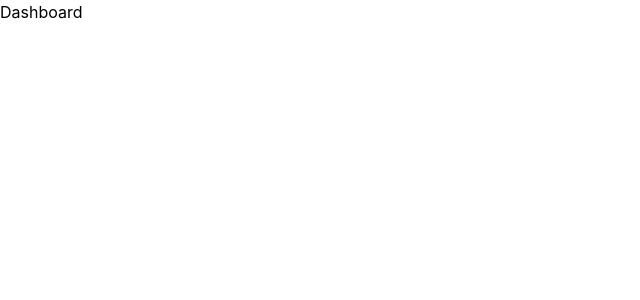
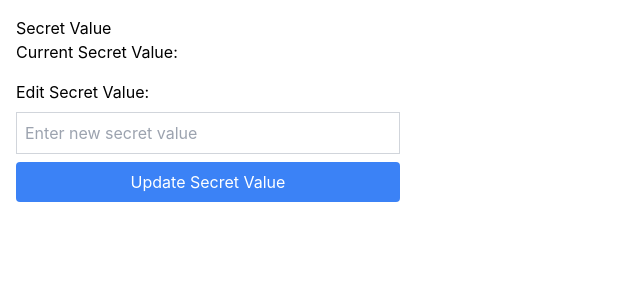
Before and after one commit to EphemeralRhythm/soleye-assessment, a React (Vite) app: page /dashboard in a window 1280 px wide. Shown: the top 300 px of the page, without its empty margins (0-640 px from the left). Built offline with nearby package versions, Linux system fonts and the light colour scheme; no server answers; sample sign-in values are in the browser's storage.

Commit message:
linked front end with backend

```diff
--- a/package.json
+++ b/package.json
@@ -11,6 +11,7 @@
   },
   "dependencies": {
     "@types/react-router-dom": "^5.3.3",
+    "axios": "^1.7.7",
     "react": "^18.3.1",
     "react-dom": "^18.3.1",
     "react-icons": "^5.3.0",
--- a/src/App.tsx
+++ b/src/App.tsx
@@ -1,11 +1,18 @@
 import React from "react";
-import { BrowserRouter as Router } from "react-router-dom";
-import Routes from "./routes";
+import { BrowserRouter as Router, Routes, Route } from "react-router-dom";
+
+import Home from "./pages/Home";
+import Login from "./pages/Login";
+import Dashboard from "./pages/Dashboard";
 
 const App: React.FC = () => {
   return (
     <Router>
-      <Routes />
+      <Routes>
+        <Route path="/" element={<Home />} />
+        <Route path="/login" element={<Login />} />
+        <Route path="/dashboard" element={<Dashboard />} />
+      </Routes>
     </Router>
   );
 };
--- a/src/components/Navbar.tsx
+++ b/src/components/Navbar.tsx
@@ -1,5 +1,5 @@
 import { useState, useRef, useEffect } from "react";
-import {Link} from "react-router-dom";
+import { Link } from "react-router-dom";
 
 import { HiChevronDown } from "react-icons/hi";
 import goDaddyTextLogo from "../assets/logos/text-logo.svg";
@@ -81,15 +81,23 @@ const Navbar: React.FC = () => {
               Sign In{" "}
               <HiChevronDown
                 className={`inline ml-1
-              ${isDropdownOpen ? 'rotate-180' : 'rotate-0' }
+              ${isDropdownOpen ? "rotate-180" : "rotate-0"}
               `}
               />
             </h3>
 
             {isDropdownOpen && (
-              <div className="absolute right-0 mt-2 bg-white shadow-lg rounded-lg w-60 p-4 text-gray-700 z-40">
-                <Link to="/login" className="w-full">Log In</Link>
-                <h1 className="w-full">Sign Up</h1>
+              <div className="flex flex-col absolute right-0 mt-2 bg-white shadow-lg rounded-lg w-60 p-4 text-gray-700 z-40">
+                <div className="w-full hover:bg-gray-100">
+                  <Link to="/login" className="w-full block">
+                    Log In
+                  </Link>
+                </div>
+                <div className="w-full hover:bg-gray-100">
+                  <Link to="/register" className="w-full block">
+                    Sign Up
+                  </Link>
+                </div>
               </div>
             )}
           </div>
--- a/src/pages/Dashboard.tsx
+++ b/src/pages/Dashboard.tsx
@@ -1,5 +1,100 @@
+import { useEffect, useState } from "react";
+import { useNavigate } from "react-router-dom";
+import axios from "axios";
+
 const Dashboard: React.FC = () => {
-  return <h1>Dashboard</h1>;
+  const navigate = useNavigate();
+  const [value, setValue] = useState("");
+  const [inputValue, setInputValue] = useState();
+
+  const getToken = () => {
+    const token = localStorage.getItem("token");
+    if (!token) {
+      navigate("/login");
+      return null;
+    }
+    return token;
+  };
+
+  const fetchCrudData = async () => {
+    const token = getToken();
+    if (!token) return;
+
+    try {
+      const response = await axios.get("http://localhost:5000/api/crud", {
+        headers: {
+          Authorization: `Bearer ${token}`,
+        },
+      });
+
+      console.log("Response Data:", response.data);
+      setValue(response.data.value);
+    } catch (error: any) {
+      if (error.response && error.response.status === 403) {
+        navigate("/login");
+      } else {
+        console.error("An error occurred:", error.message || error);
+      }
+    }
+  };
+
+  const handleSubmit = async (e: React.FormEvent<HTMLFormElement>) => {
+    e.preventDefault();
+
+    const token = getToken();
+    if (!token) return;
+
+    try {
+      await axios.post(
+        "http://localhost:5000/api/crud",
+        { value: inputValue },
+        {
+          headers: {
+            Authorization: `Bearer ${token}`,
+          },
+        }
+      );
+
+      setValue(inputValue);
+    } catch (error: any) {
+      if (error.response && error.response.status === 403) {
+        navigate("/login");
+      } else {
+        console.error("An error occurred:", error.message || error);
+      }
+    }
+  };
+
+  useEffect(() => {
+    fetchCrudData();
+  }, []);
+
+  return (
+    <div className="p-4">
+      <h2>Secret Value</h2>
+      <p>Current Secret Value: {value}</p>
+
+      <form onSubmit={handleSubmit} className="mt-4 flex flex-col">
+        <label htmlFor="Change The Secret Value" className="block mb-2">
+          Edit Secret Value:
+        </label>
+        <input
+          type="text"
+          id="newValue"
+          value={inputValue}
+          onChange={(e) => setInputValue(e.target.value)}
+          className="border border-gray-300 p-2 w-full max-w-96"
+          placeholder="Enter new secret value"
+        />
+        <button
+          type="submit"
+          className="mt-2 px-4 py-2 bg-blue-500 text-white rounded max-w-96"
+        >
+          Update Secret Value
+        </button>
+      </form>
+    </div>
+  );
 };
 
 export default Dashboard;
--- a/src/pages/Login.tsx
+++ b/src/pages/Login.tsx
@@ -1,12 +1,44 @@
+import { useState } from "react";
+import { useNavigate } from "react-router-dom";
+import { Link } from "react-router-dom";
+import axios from "axios";
+
 const LoginPage: React.FC = () => {
+  const [email, setEmail] = useState();
+  const [password, setPassword] = useState();
+
+  const navigate = useNavigate();
+
+  const handleSubmit = async (e: React.FormEvent<HTMLFormElement>) => {
+    e.preventDefault();
+
+    try {
+      const response = await axios.post(
+        "http://localhost:5000/api/auth/login",
+        {
+          email,
+          password,
+        }
+      );
+
+      localStorage.setItem("token", response.data.token);
+      navigate("/dashboard");
+    } catch (error: any) {
+      if (error.response) {
+        alert(`Login failed: ${error.response.data.message}`);
+      } else {
+        alert("An error occurred. Please try again later.");
+      }
+      console.error("Error logging in:", error);
+    }
+  };
+
   return (
     <div className="flex min-h-screen bg-gray-100 items-center justify-center">
       <div className="bg-white shadow-md rounded-lg p-8 w-full max-w-md">
         <h2 className="text-2xl font-bold text-center text-gray-800">Login</h2>
-        <p className="text-center text-gray-600 text-sm mt-2">
-          Welcome back
-        </p>
-        <form className="mt-6">
+        <p className="text-center text-gray-600 text-sm mt-2">Welcome back</p>
+        <form className="mt-6" onSubmit={handleSubmit}>
           <div className="mb-4">
             <label htmlFor="email" className="block text-gray-700 font-medium">
               Email Address
@@ -15,19 +47,24 @@ const LoginPage: React.FC = () => {
               type="email"
               id="email"
               placeholder="you@example.com"
+              onChange={(e) => setEmail(e.target.value)}
               className="mt-2 w-full p-3 border border-gray-300 rounded-md focus:ring focus:ring-blue-200 focus:outline-none"
               required
             />
           </div>
 
           <div className="mb-6">
-            <label htmlFor="password" className="block text-gray-700 font-medium">
+            <label
+              htmlFor="password"
+              className="block text-gray-700 font-medium"
+            >
               Password
             </label>
             <input
               type="password"
               id="password"
-              placeholder="••••••••"
+              placeholder="password"
+              onChange={(e) => setPassword(e.target.value)}
               className="mt-2 w-full p-3 border border-gray-300 rounded-md focus:ring focus:ring-blue-200 focus:outline-none"
               required
             />
@@ -44,12 +81,15 @@ const LoginPage: React.FC = () => {
         <div className="mt-6 text-center">
           <p className="text-sm text-gray-600">
             Don't have an account?{" "}
-            <a href="/register" className="text-blue-600 hover:underline">
+            <Link to="/register" className="text-blue-600 hover:underline">
               Sign up
-            </a>
+            </Link>
           </p>
           <p className="text-sm text-gray-600 mt-2">
-            <a href="/forgot-password" className="text-blue-600 hover:underline">
+            <a
+              href="https://youtu.be/dQw4w9WgXcQ?si=jBld8cqJqa_2yRvu"
+              className="text-blue-600 hover:underline"
+            >
               Forgot password?
             </a>
           </p>
```
Also changed, not shown: src/components/Home/BusinessSection.tsx (+5 -3 lines), 1 other file (tests, documents, lock files or other folders).
